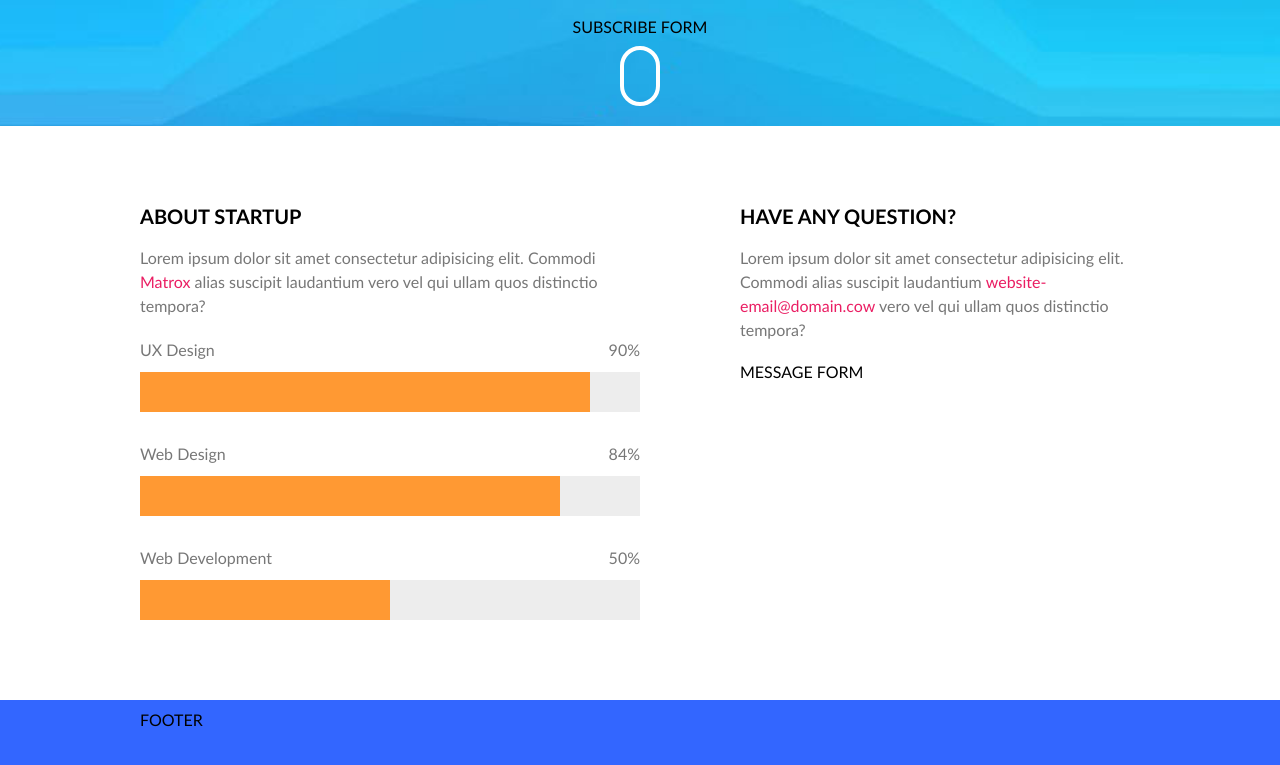
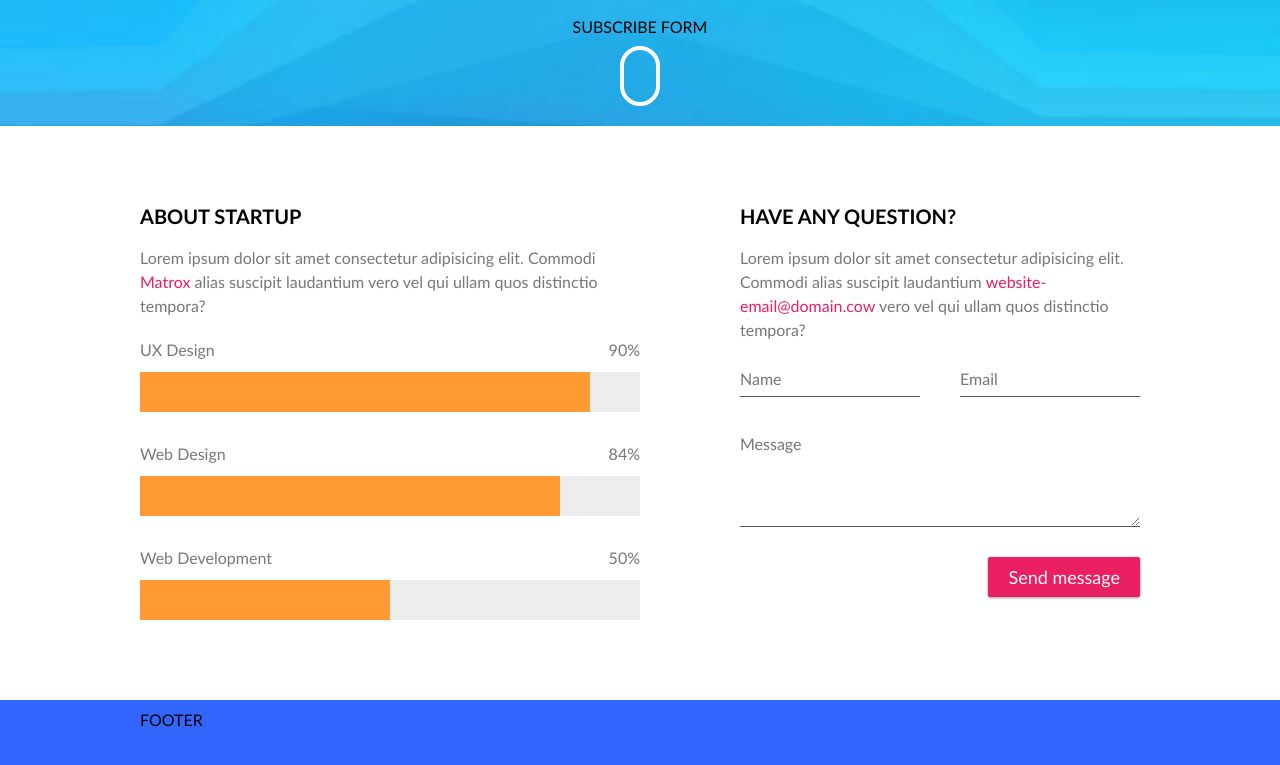
Before and after one commit to front-end-by-rimantas/14-grupe-coming-soon, a plain HTML site: page index.html in a window 1280 px wide. Shown: the part 423-1188 px from the top of the page. Drawn offline with Linux system fonts and the light colour scheme.

Commit message:
Message form component #9

```diff
--- a/css/button.css
+++ b/css/button.css
@@ -0,0 +1,16 @@
+.btn {
+    display: inline-block;
+    padding: 10px 20px;
+    font-size: 18px;
+    line-height: 20px;
+    background-color: #EA1E63;
+    color: #fff;
+    border-radius: 2px;
+    box-shadow: 0 1px 3px #0006;
+    cursor: pointer;
+    transition: all 0.2s;
+}
+    .btn:hover {
+        background-color: #fa0053;
+        box-shadow: 0 1px 2px #000a;
+    }
--- a/css/custom.css
+++ b/css/custom.css
@@ -128,3 +128,6 @@
         color: #EA1E63;
         text-decoration: none;
     }
+    .content form > .btn {
+        float: right;
+    }
--- a/css/form.css
+++ b/css/form.css
@@ -0,0 +1,31 @@
+form {
+    display: inline-block;
+    width: 100%;
+}
+    form > input,
+    form > textarea {
+        display: inline-block;
+        width: 100%;
+        padding: 5px 0;
+        float: left;
+        margin-bottom: 30px;
+        font-size: 16px;
+        line-height: 24px;
+        color: #555;
+        border: none;
+        border-bottom: 1px solid #555;
+    }
+    form > textarea {
+        min-height: 100px;
+        max-height: 320px;
+        resize: vertical;
+    }
+
+@media (min-width: 1100px) {
+    form > input {
+        width: 45%;
+    }
+    form > input:nth-of-type(2) {
+        margin-left: 10%;
+    }
+}
--- a/index.html
+++ b/index.html
@@ -85,7 +85,12 @@
             <div class="right">
                 <h2>Have any question?</h2>
                 <p>Lorem ipsum dolor sit amet consectetur adipisicing elit. Commodi alias suscipit laudantium <a href="mailto:website-email@domain.cow">website-email@domain.cow</a> vero vel qui ullam quos distinctio tempora?</p>
-                <form>MESSAGE FORM</form>
+                <form>
+                    <input type="text" placeholder="Name">
+                    <input type="email" placeholder="Email">
+                    <textarea name="" placeholder="Message"></textarea>
+                    <div class="btn">Send message</div>
+                </form>
             </div>
         </div>
     </div>
```
